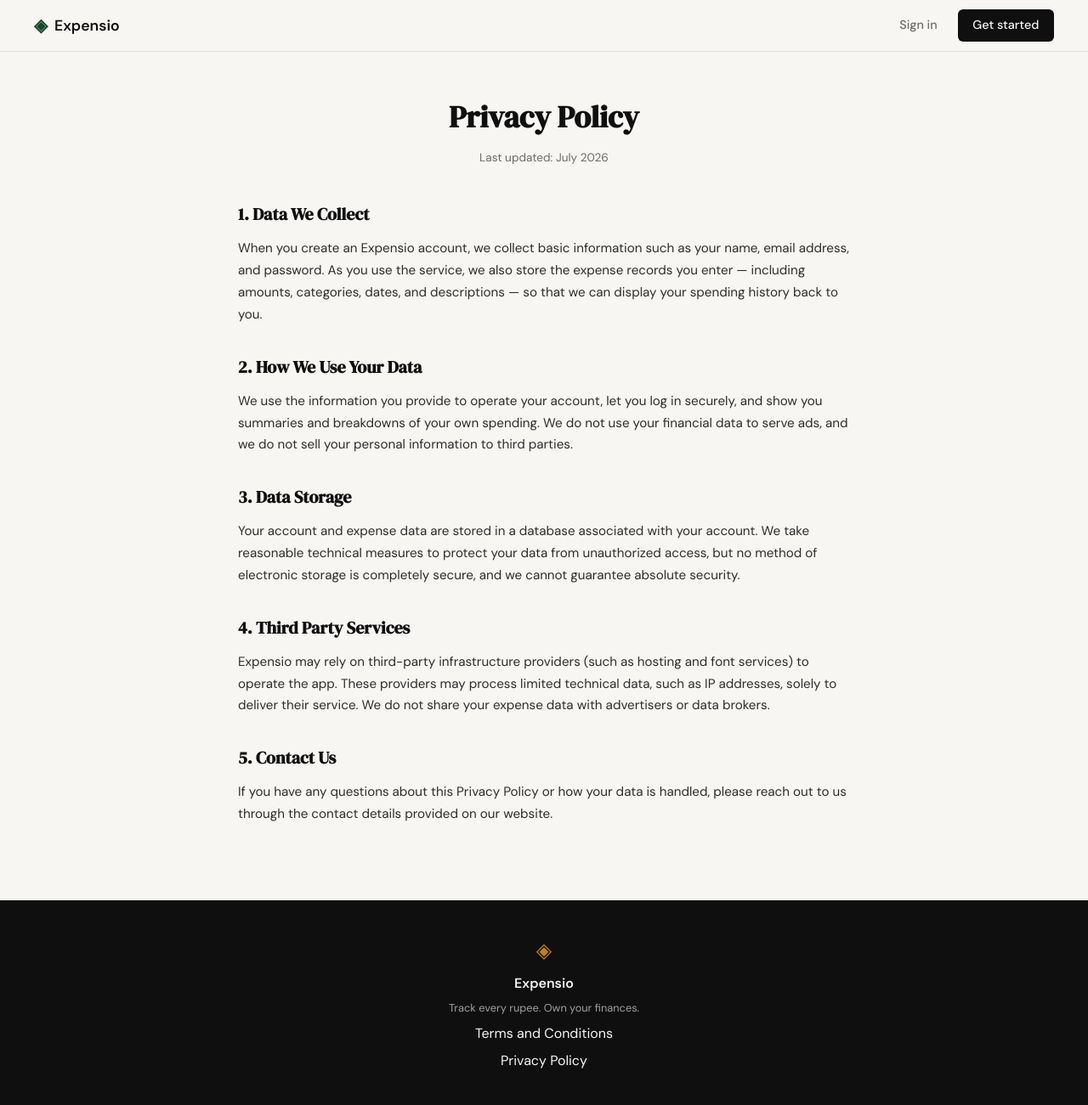
After one commit to sankalp10525/Expensio, a Flask app: page /privacy in a window 1280 px wide. The commit adds this page. Shown: the whole page at 85% size. Run offline with Flask 3, Linux system fonts and the light colour scheme.

Commit message:
[Expensio][landing page added privacy policy page route]

```diff
--- a/app.py
+++ b/app.py
@@ -25,6 +25,11 @@ def login():
 @app.route("/terms")
 def terms():
     return render_template("terms.html")
+
+
+@app.route("/privacy")
+def privacy():
+    return render_template("privacy.html")
 
 
 # ------------------------------------------------------------------ #
--- a/templates/base.html
+++ b/templates/base.html
@@ -35,7 +35,7 @@
             <span class="footer-name">Expensio</span>
             <p class="footer-copy">Track every rupee. Own your finances.</p>
             <a href="/terms">Terms and Conditions</a>
-            <a href="#">Privacy Policy</a>
+            <a href="/privacy">Privacy Policy</a>
         </div>
     </footer>
 
--- /dev/null
+++ b/templates/privacy.html
@@ -0,0 +1,58 @@
+{% extends "base.html" %}
+
+{% block title %}Privacy Policy — Expensio{% endblock %}
+
+{% block content %}
+
+<section class="legal-section">
+    <div class="legal-container">
+
+        <div class="legal-header">
+            <h1 class="legal-title">Privacy Policy</h1>
+            <p class="legal-updated">Last updated: July 2026</p>
+        </div>
+
+        <div class="legal-body">
+            <h2>1. Data We Collect</h2>
+            <p>
+                When you create an Expensio account, we collect basic information such as your
+                name, email address, and password. As you use the service, we also store the
+                expense records you enter — including amounts, categories, dates, and
+                descriptions — so that we can display your spending history back to you.
+            </p>
+
+            <h2>2. How We Use Your Data</h2>
+            <p>
+                We use the information you provide to operate your account, let you log in
+                securely, and show you summaries and breakdowns of your own spending. We do not
+                use your financial data to serve ads, and we do not sell your personal information
+                to third parties.
+            </p>
+
+            <h2>3. Data Storage</h2>
+            <p>
+                Your account and expense data are stored in a database associated with your
+                account. We take reasonable technical measures to protect your data from
+                unauthorized access, but no method of electronic storage is completely secure, and
+                we cannot guarantee absolute security.
+            </p>
+
+            <h2>4. Third Party Services</h2>
+            <p>
+                Expensio may rely on third-party infrastructure providers (such as hosting and
+                font services) to operate the app. These providers may process limited technical
+                data, such as IP addresses, solely to deliver their service. We do not share your
+                expense data with advertisers or data brokers.
+            </p>
+
+            <h2>5. Contact Us</h2>
+            <p>
+                If you have any questions about this Privacy Policy or how your data is handled,
+                please reach out to us through the contact details provided on our website.
+            </p>
+        </div>
+
+    </div>
+</section>
+
+{% endblock %}
```
